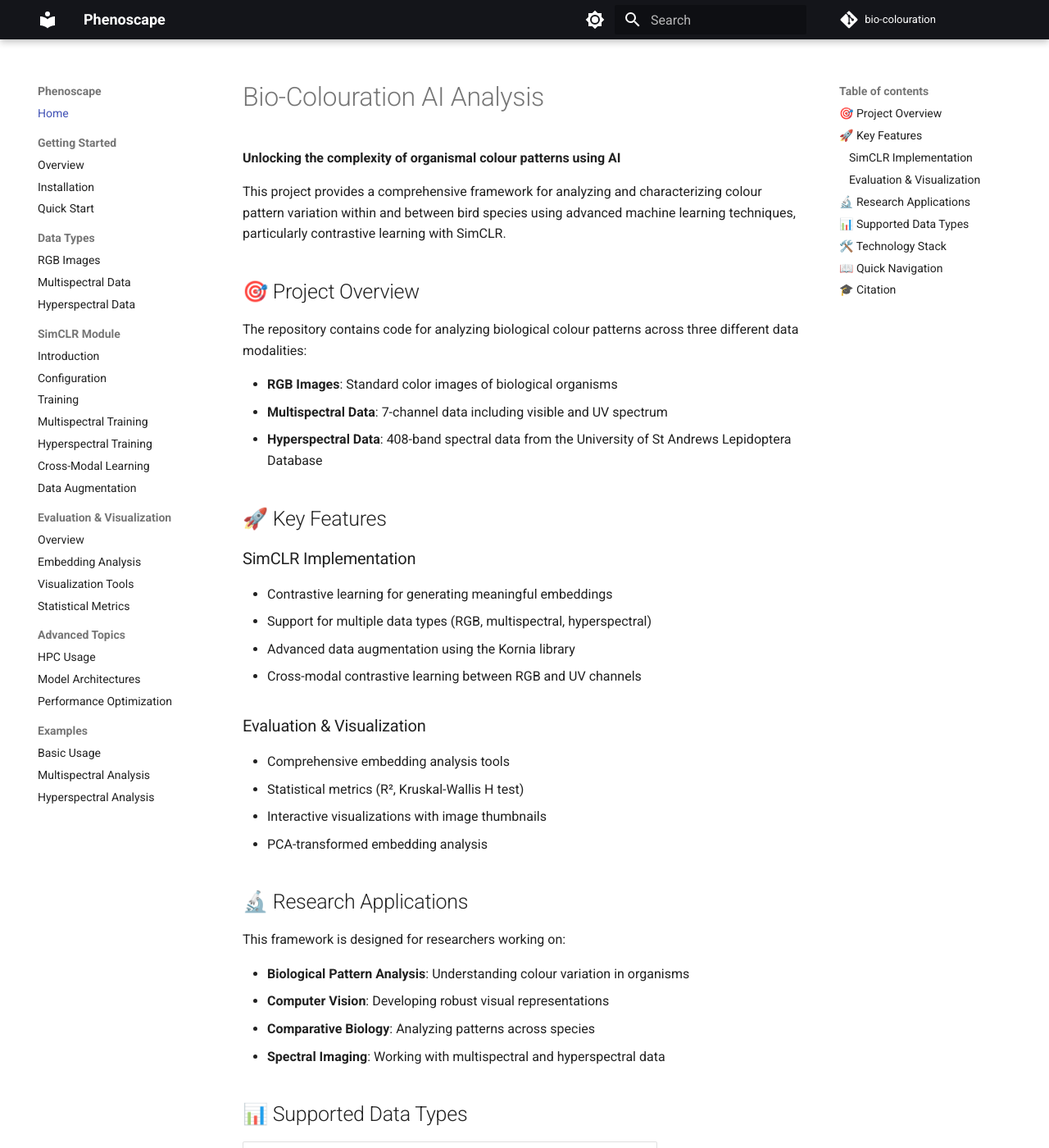
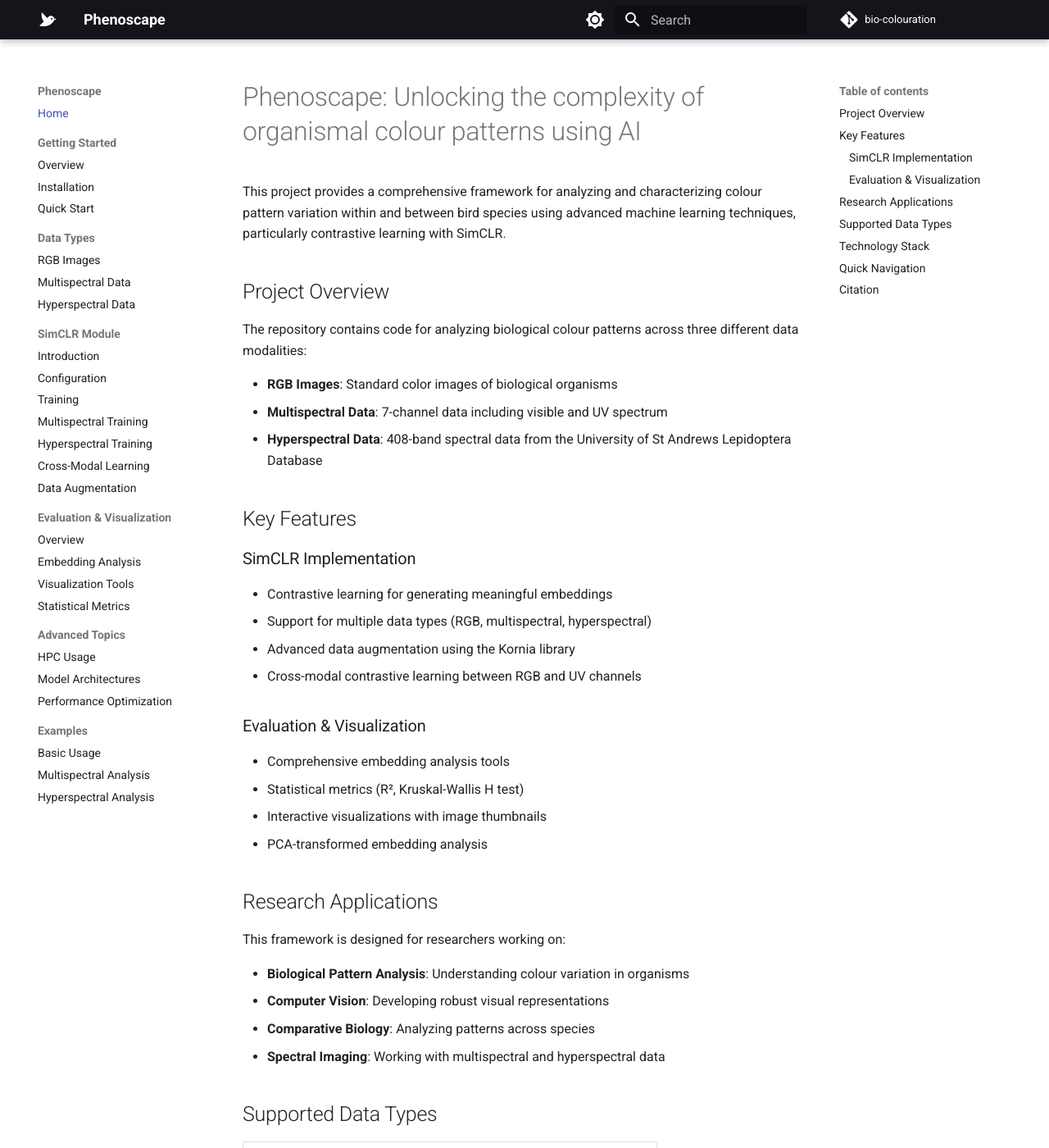
Before and after one commit to ioannouE/bio-colouration, an MkDocs documentation site: the page built from docs/index.md, in a window 1280 px wide and 1400 px high. Shown: the whole window at 82% size. Built offline with MkDocs 1.6.1 and Material for MkDocs 9.7.7, drawn with Linux system fonts in a browser that asks for light colours; comment, search, counter and statistics services are not loaded; some of the changed text lies outside the part shown.

Commit message:
update icon and index page of docs

````diff
--- a/docs/index.md
+++ b/docs/index.md
@@ -1,10 +1,8 @@
-# Bio-Colouration AI Analysis
-
-**Unlocking the complexity of organismal colour patterns using AI**
+# Phenoscape: Unlocking the complexity of organismal colour patterns using AI
 
 This project provides a comprehensive framework for analyzing and characterizing colour pattern variation within and between bird species using advanced machine learning techniques, particularly contrastive learning with SimCLR.
 
-## 🎯 Project Overview
+## Project Overview
 
 The repository contains code for analyzing biological colour patterns across three different data modalities:
 
@@ -12,7 +10,7 @@ The repository contains code for analyzing biological colour patterns across thr
 - **Multispectral Data**: 7-channel data including visible and UV spectrum
 - **Hyperspectral Data**: 408-band spectral data from the University of St Andrews Lepidoptera Database
 
-## 🚀 Key Features
+## Key Features
 
 ### SimCLR Implementation
 - Contrastive learning for generating meaningful embeddings
@@ -26,7 +24,7 @@ The repository contains code for analyzing biological colour patterns across thr
 - Interactive visualizations with image thumbnails
 - PCA-transformed embedding analysis
 
-## 🔬 Research Applications
+## Research Applications
 
 This framework is designed for researchers working on:
 
@@ -35,7 +33,7 @@ This framework is designed for researchers working on:
 - **Comparative Biology**: Analyzing patterns across species
 - **Spectral Imaging**: Working with multispectral and hyperspectral data
 
-## 📊 Supported Data Types
+## Supported Data Types
 
 | Data Type | Channels | Description |
 |-----------|----------|-------------|
@@ -43,7 +41,7 @@ This framework is designed for researchers working on:
 | Multispectral | 7 | RGB (1-3) + UV (4-6) + Segmentation mask (7) |
 | Hyperspectral | 408 | Full spectral range 348-809 nm |
 
-## 🛠️ Technology Stack
+## Technology Stack
 
 - **PyTorch** for deep learning
 - **Lightly** for self-supervised learning
@@ -51,7 +49,7 @@ This framework is designed for researchers working on:
 - **Scikit-learn** for analysis and evaluation
 - **Rasterio** for geospatial data handling
 
-## 📖 Quick Navigation
+## Quick Navigation
 
 - **[Getting Started](getting-started/overview.md)**: Installation and setup guide
 - **[Data Types](data/rgb.md)**: Understanding different data modalities
@@ -59,15 +57,15 @@ This framework is designed for researchers working on:
 - **[Evaluation Tools](eval-vis/overview.md)**: Analysis and visualization utilities
 - **[Examples](examples/basic.md)**: Practical usage examples
 
-## 🎓 Citation
+## Citation
 
 If you use this code in your research, please cite:
 
 ```bibtex
 @misc{bio-colouration,
-  title={Bio-Colouration AI Analysis},
-  author={Your Name},
-  year={2024},
+  title={Phenoscape: Unlocking the complexity of organismal colour patterns using AI},
+  author={Cooney Lab},
+  year={2025},
   url={https://github.com/your-username/bio-colouration}
 }
 ```
--- a/mkdocs.yml
+++ b/mkdocs.yml
@@ -8,6 +8,9 @@ repo_url: https://github.com/ioannouE/bio-colouration
 
 theme:
   name: material
+  icon:
+    logo: material/bird
+  favicon: https://cdn.jsdelivr.net/gh/twitter/twemoji@14.0.2/assets/svg/1f426.svg
   palette:
     - scheme: default
       primary: black
````
